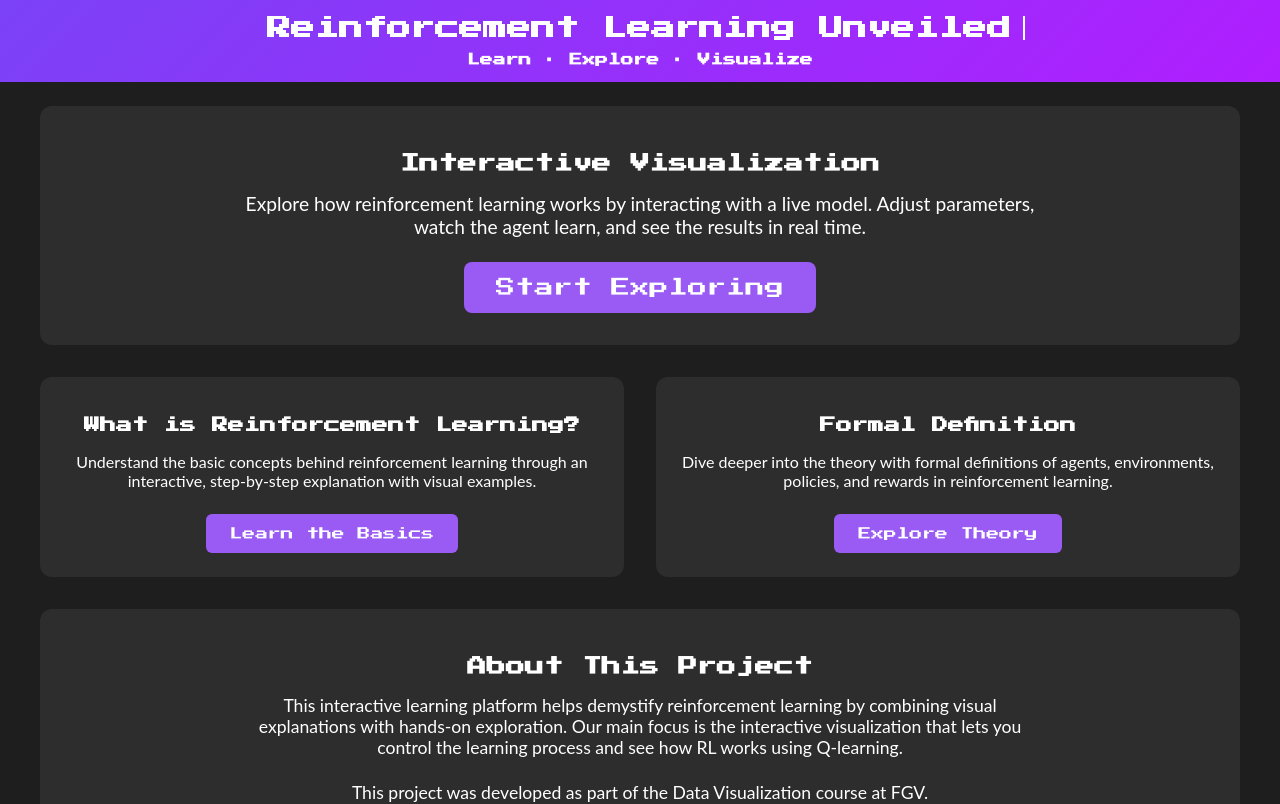
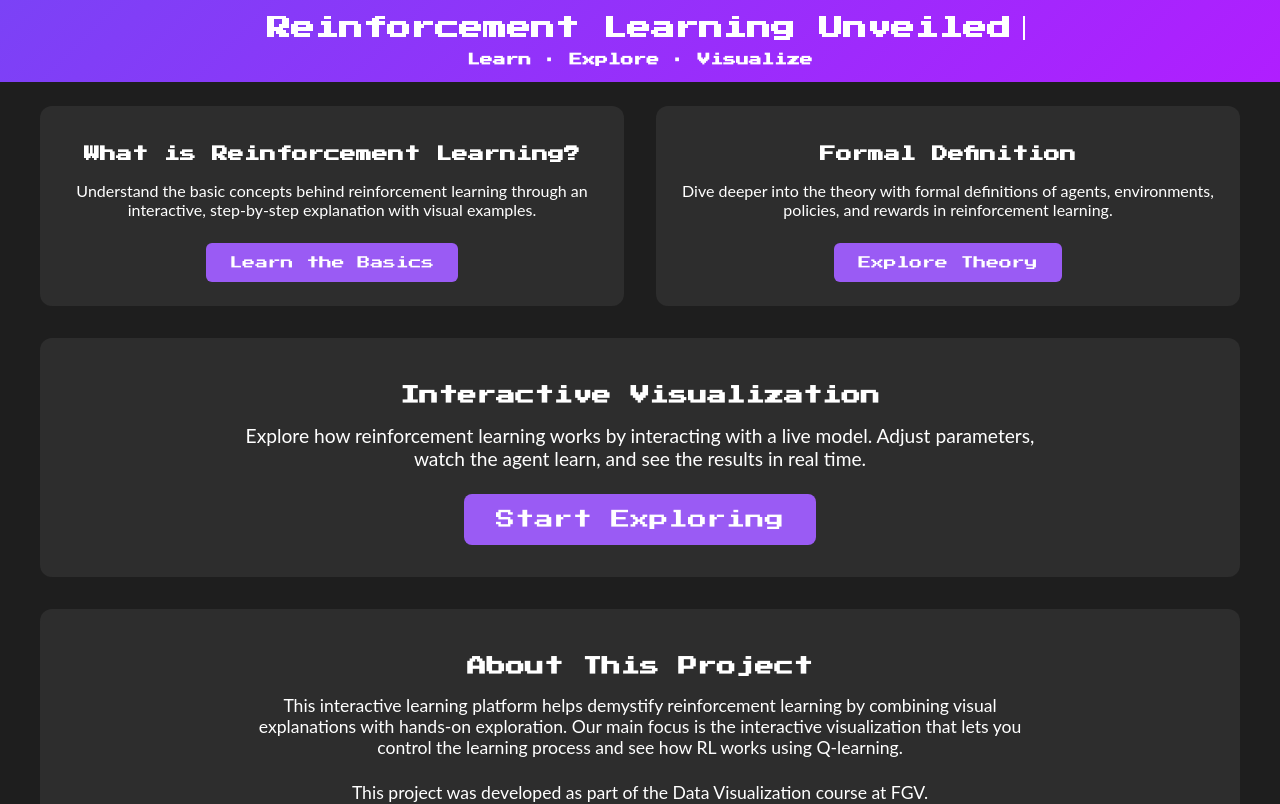
Before and after one commit to FGV-VIS-2025/final-project-rl-explained-vis, a SvelteKit app: page / in a window 1280 px wide. Shown: the top 804 px of the page. Built offline with nearby package versions, Linux system fonts and the light colour scheme; a web font is replaced by a local one.

Commit message:
Arrumando a página inicial

```diff
--- a/src/routes/+page.svelte
+++ b/src/routes/+page.svelte
@@ -23,16 +23,6 @@
 <link href="https://fonts.googleapis.com/css2?family=Lora:ital,wght@0,400..700;1,400..700&family=Press+Start+2P&display=swap" rel="stylesheet">
 
 <div class="main-container">
-    <div class="visualization-showcase">
-        <div class="showcase-content">
-            <h2>Interactive Visualization</h2>
-            <p>Explore how reinforcement learning works by interacting with a live model. Adjust parameters, watch the agent learn, and see the results in real time.</p>
-            <button class="btn-primary" on:click={goToVisualization}>
-                Start Exploring
-            </button>
-        </div>
-    </div>
-
     <div class="learning-section">
         <div class="explanation-card">
             <h3>What is Reinforcement Learning?</h3>
@@ -47,6 +37,15 @@
             <p>Dive deeper into the theory with formal definitions of agents, environments, policies, and rewards in reinforcement learning.</p>
             <button class="btn-secondary" on:click={goToTheory}>
                 Explore Theory
+            </button>
+        </div>
+    </div>
+    <div class="visualization-showcase">
+        <div class="showcase-content">
+            <h2>Interactive Visualization</h2>
+            <p>Explore how reinforcement learning works by interacting with a live model. Adjust parameters, watch the agent learn, and see the results in real time.</p>
+            <button class="btn-primary" on:click={goToVisualization}>
+                Start Exploring
             </button>
         </div>
     </div>
```
